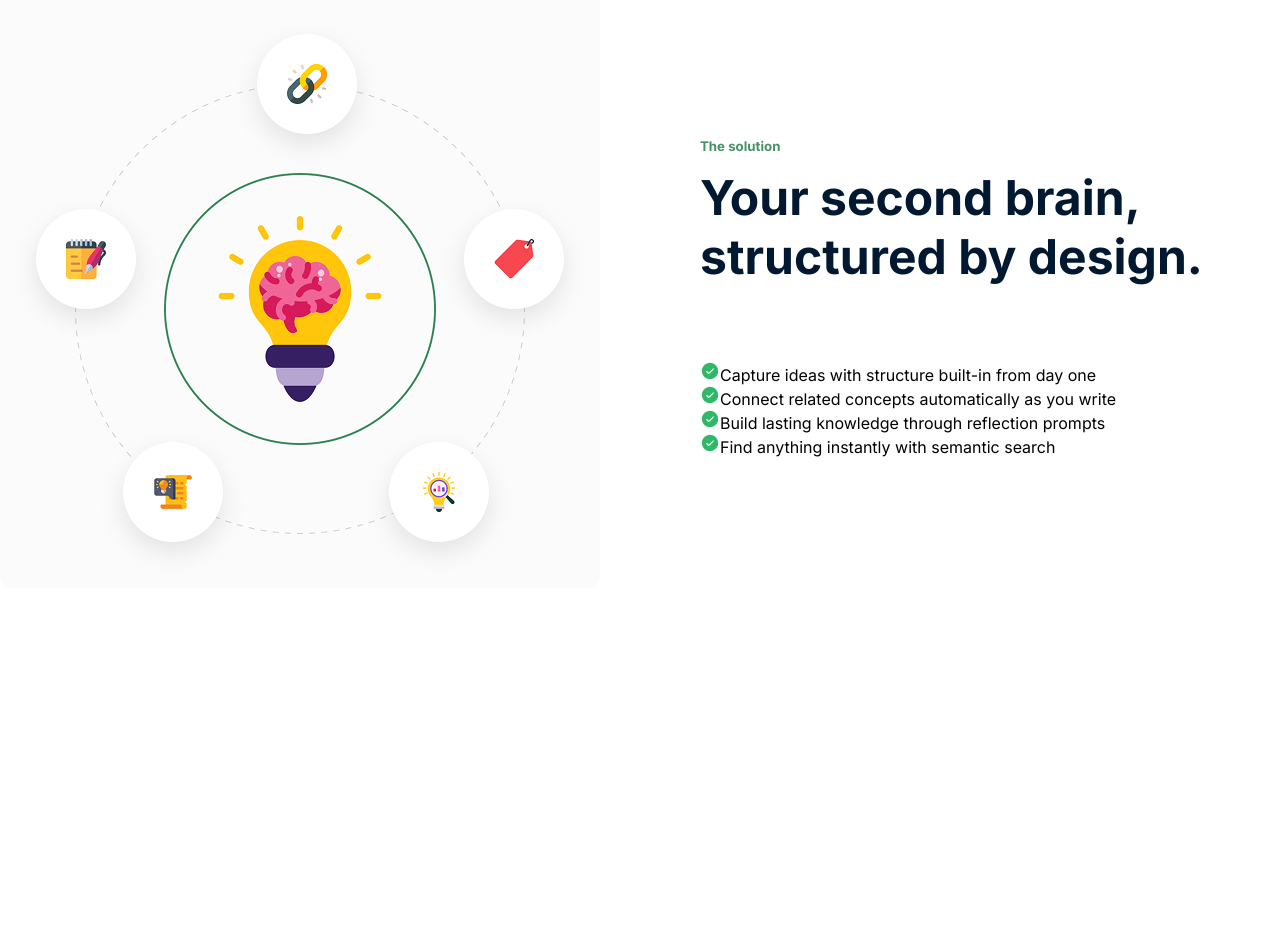
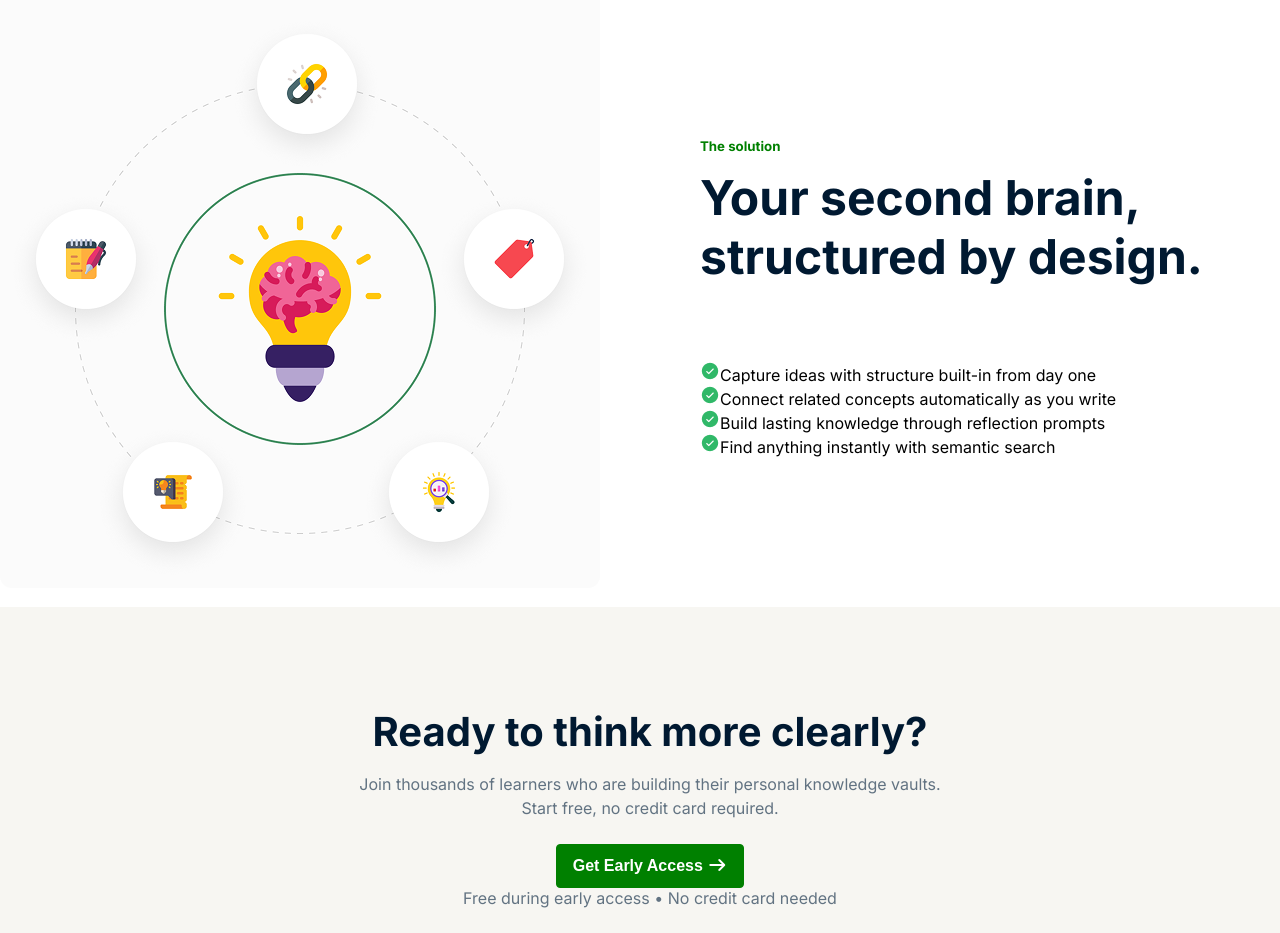
Before and after one commit to khorshedalam0369-hash/projects-a01, a plain HTML site: page index.html in a window 1280 px wide. Shown: the part 1400-2333 px from the top of the page. Before the commit the page ends 2007 px from the top, so only its background shows below. Drawn offline with Linux system fonts and the light colour scheme.

Commit message:
first commit description update

```diff
--- a/index.html
+++ b/index.html
@@ -114,15 +114,32 @@
                     structured by design.</h1>
 
                 <ul>
-                <li> <img src="./assets/CheckCircle.png" alt="">Capture ideas with structure built-in from day one</li>
-                <li><img src="./assets/CheckCircle.png" alt="">Connect related concepts automatically as you write</li>
-                <li><img src="./assets/CheckCircle.png" alt="">Build lasting knowledge through reflection prompts</li>
+                    <li> <img src="./assets/CheckCircle.png" alt="">Capture ideas with structure built-in from day one
+                    </li>
+                    <li><img src="./assets/CheckCircle.png" alt="">Connect related concepts automatically as you write
+                    </li>
+                    <li><img src="./assets/CheckCircle.png" alt="">Build lasting knowledge through reflection prompts
+                    </li>
                     <li><img src="./assets/CheckCircle.png" alt="">Find anything instantly with semantic search</li>
                 </ul>
             </div>
         </div>
     </section>
 
+
+    <section>
+        <div class="description">
+            <div class="main">
+                <h1>Ready to think more clearly?</h1>
+                <p>Join thousands of learners who are building their personal knowledge vaults. <br> Start free, no
+                    credit card required.</p>
+            </div>
+            <button class="btn ">Get Early Access <i class="fa-solid fa-arrow-right"></i></button>
+            <p class="prm">Free during early access • No credit card needed</p>
+        </div>
+    </section>
+
+
 </body>
 
 </html>
--- a/style.css
+++ b/style.css
@@ -9,12 +9,12 @@ body {
 }
 
 .btn {
-  background-color: #30b868;
+  background-color: green;
   color: #ffffff;
   font-size: 16px;
   font-weight: 600;
   padding: 12px 16px;
-  border: 1px solid #30b868;
+  border: 1px solid green;
   border-radius: 4px;
   height: 44px;
   cursor: pointer;
@@ -212,7 +212,7 @@ header #navbar {
 .span{
     font-size: 16px;
     font-weight: 600;
-    color: #469165;
+    color: green;
     margin-bottom: 14px;
 }
 
@@ -231,3 +231,33 @@ header #navbar {
 .solution li{
     line-height: 20px;
 }
+
+
+.description{
+    width: 1300px;
+    max-width: 1600px;
+    padding-top: 100px;
+    margin: 0 auto;
+    text-align: center;
+    background-color: #F7F6F2;
+}
+
+.main h1{
+    font-size: 40px;
+    font-weight: bold;
+    color: #001931;
+    margin-bottom: 16px;
+}
+
+.main p{
+    font-size: 16px;
+    line-height: 24px;
+    color: #627382;
+    margin-bottom: 24px;
+}
+
+.prm{
+    font-size: 16px;
+    color: #627382;
+    padding-bottom: 25px;
+}
```
Lines whose indentation alone changed are shown as unchanged.
